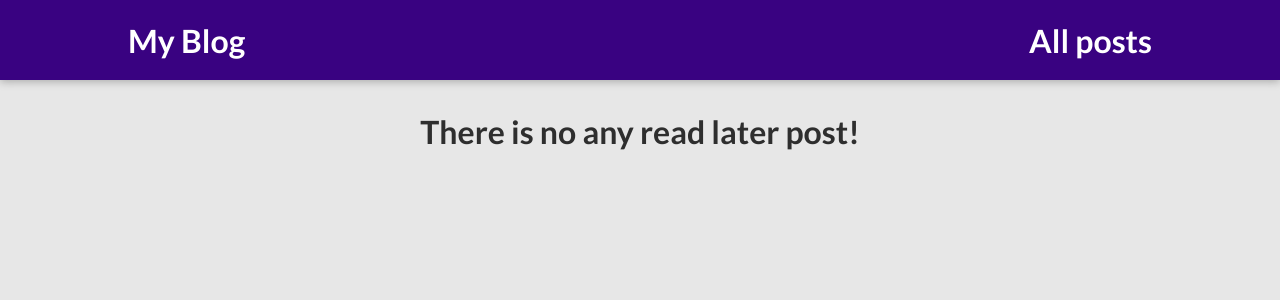
After one commit to mahdikalhor1/blog, a Django app: page /read-later in a window 1280 px wide. The commit adds this page. Shown: the top 300 px of the page. Run offline with Django 4.2, Linux system fonts and the light colour scheme.

Commit message:
add displaying read later posts

```diff
--- a/blog/my_syte/templates/my_syte/include/post.html
+++ b/blog/my_syte/templates/my_syte/include/post.html
@@ -1,7 +1,7 @@
 {% load static  %}
 <li>
     <article class="post" >
-        <a href="{% url "post-ditails" post.slug %}">
+        <a href="{% url "post-details" post.slug %}">
         <img src="{{post.image.url}}" alt="{{post.title}}"/>
         <div class ="post__content">
         <h3>{{post.title}}<h3>
--- /dev/null
+++ b/blog/my_syte/templates/my_syte/read_later.html
@@ -0,0 +1,29 @@
+{% extends 'base.html' %}
+{% load static %}
+
+{% block style%}
+<link rel="stylesheet" href="{% static "my_syte/all-posts.css" %}"/>
+<link rel="stylesheet" href="{% static "my_syte/post.css" %}"/>
+
+{% endblock %}
+
+{% block title %}Read later posts{% endblock %}
+
+{% block content%}
+
+
+<section id="all-posts">
+    {% if is_empty %}
+    <h2>There is no any read later post!</h2>
+    {%else%}
+    <h2>Read later posts</h2>
+
+    <ul>
+        {% for post in read_later_posts%}
+            {% include 'my_syte/include/post.html'%}
+        {% endfor%}
+    </ul>
+    {%endif%}
+</section>
+
+{% endblock %}
--- a/blog/my_syte/urls.py
+++ b/blog/my_syte/urls.py
@@ -7,4 +7,5 @@ urlpatterns = [
 
     path('posts/<slug:slug>/', view= views.PostDetail.as_view(), name='post-details'),
     path('author/<slug:slug>', view= views.AuthorView.as_view() ,name='author'),
+    path('read-later', view=views.Read_later.as_view(), name='read-later')
 ]
--- a/blog/my_syte/views.py
+++ b/blog/my_syte/views.py
@@ -126,3 +126,22 @@ def read_later(request, slug):
     request.session['read_later'].append(slug)
 
     return HttpResponseRedirect(reverse('post-details', args=[slug]))
+
+
+class Read_later(TemplateView):
+    template_name = 'my_syte/read_later.html'
+
+    def get_context_data(self, **kwargs):
+
+        context = super().get_context_data(**kwargs)
+
+        try:
+            read_later_slugs = self.request.session['read_later']
+            context['read_later_posts'] = []
+
+            for slug in read_later_slugs:
+
+                context['read_later_posts'].append(Post.objects.get(slug=slug))
+        except KeyError:
+            context['is_empty'] = True
+        return context
```
